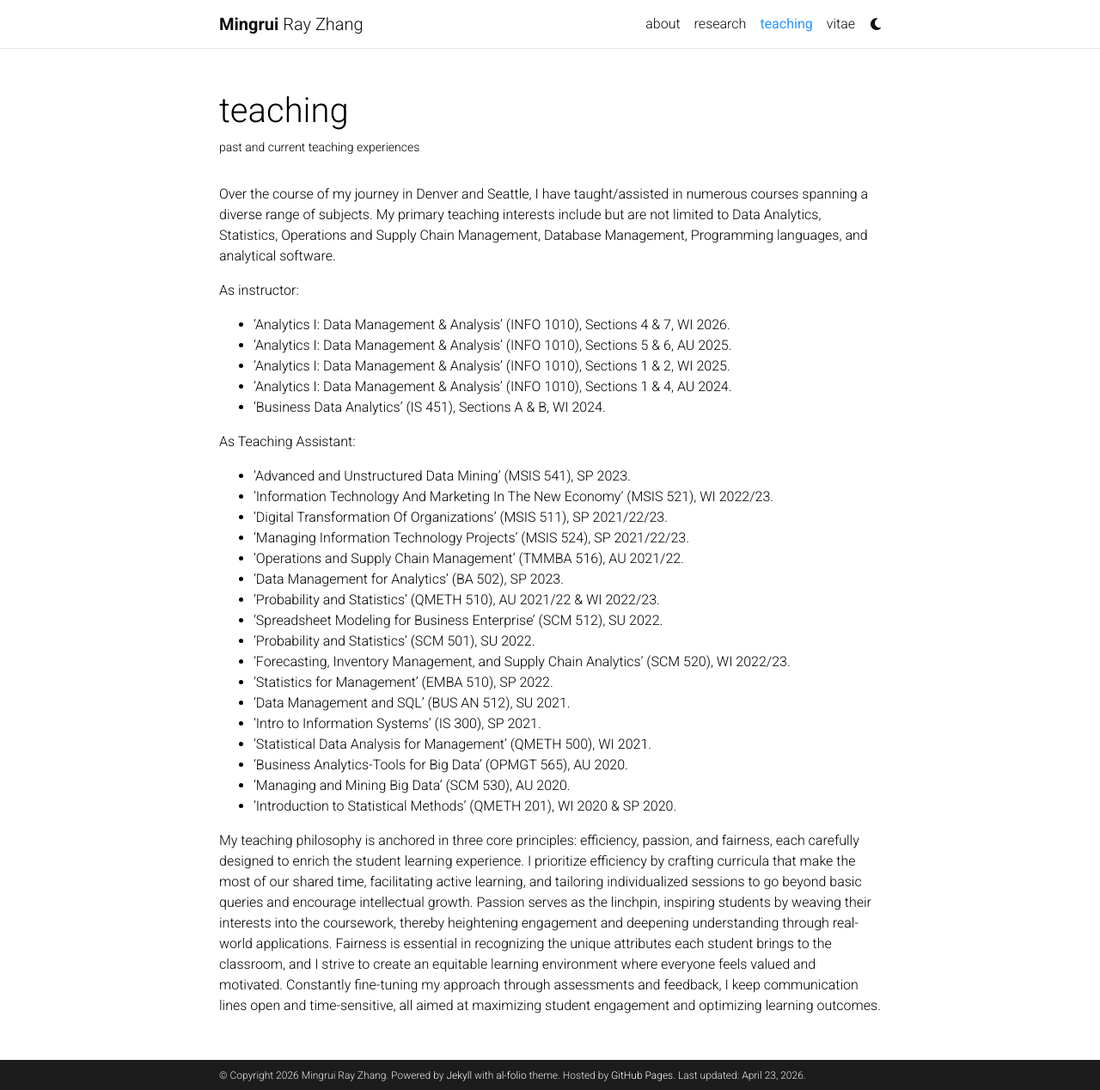
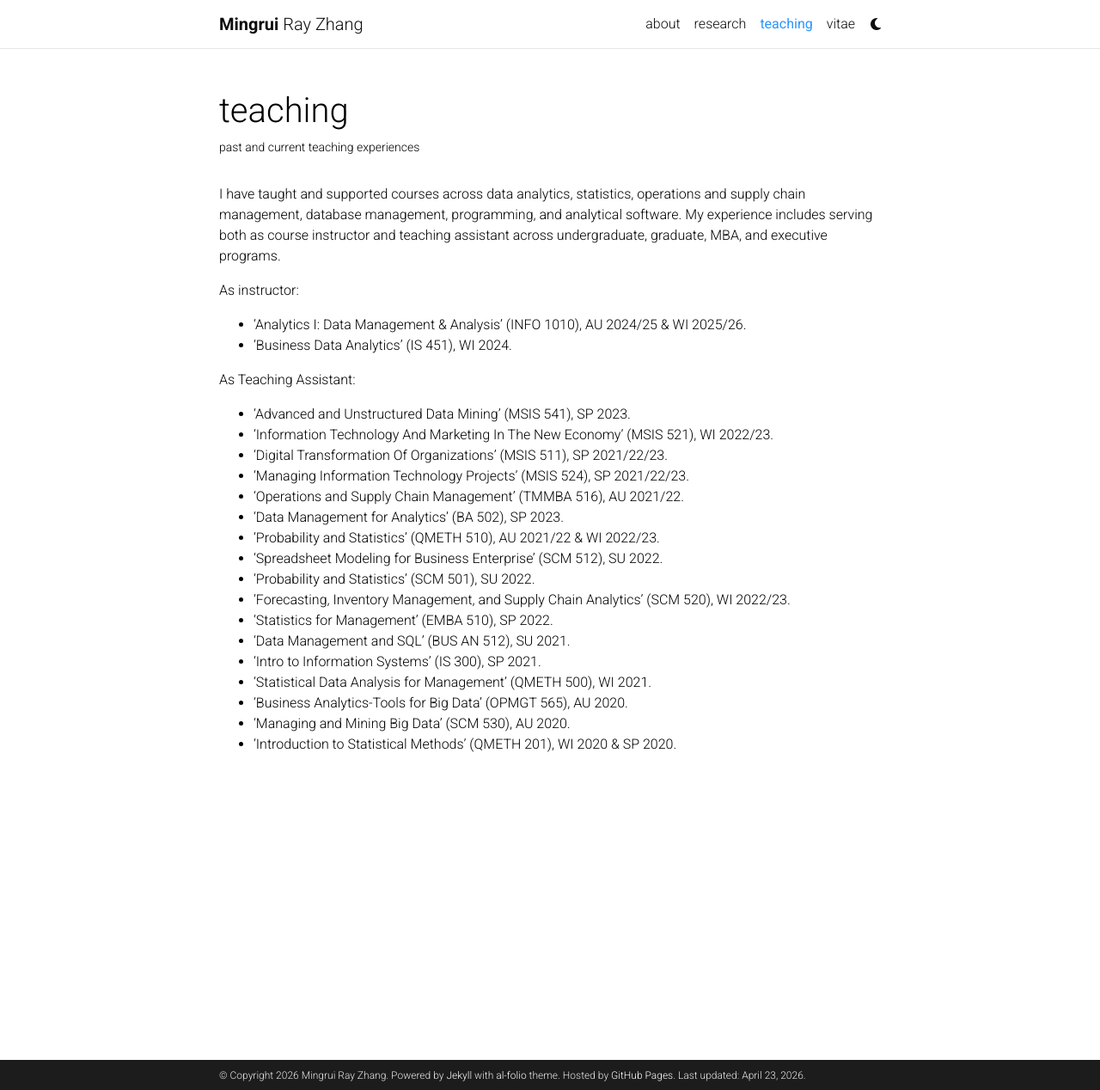
Before and after one commit to MingruiRayZhang/MingruiRayZhang.github.io, a Jekyll site: the page built from _pages/teaching.md, in a window 1280 px wide and 1268 px high. Shown: the whole window at 86% size. Built offline with Jekyll 4.4.1, drawn with Linux system fonts in a browser that asks for light colours; comment, search, counter and statistics services are not loaded; a style sheet for code colours, icons or effects is not loaded.

Commit message:
Update teaching.md

```diff
--- a/_pages/teaching.md
+++ b/_pages/teaching.md
@@ -7,14 +7,11 @@ nav: true
 nav_order: 3
 ---
 
-Over the course of my journey in Denver and Seattle, I have taught/assisted in numerous courses spanning a diverse range of subjects. My primary teaching interests include but are not limited to Data Analytics, Statistics, Operations and Supply Chain Management, Database Management, Programming languages, and analytical software.
+I have taught and supported courses across data analytics, statistics, operations and supply chain management, database management, programming, and analytical software. My experience includes serving both as course instructor and teaching assistant across undergraduate, graduate, MBA, and executive programs.
 
 As instructor:
-- 'Analytics I: Data Management & Analysis' (INFO 1010), Sections 4 & 7, WI 2026.
-- 'Analytics I: Data Management & Analysis' (INFO 1010), Sections 5 & 6, AU 2025.
-- 'Analytics I: Data Management & Analysis' (INFO 1010), Sections 1 & 2, WI 2025.
-- 'Analytics I: Data Management & Analysis' (INFO 1010), Sections 1 & 4, AU 2024.
-- 'Business Data Analytics' (IS 451), Sections A & B, WI 2024.
+- 'Analytics I: Data Management & Analysis' (INFO 1010), AU 2024/25 & WI 2025/26.
+- 'Business Data Analytics' (IS 451), WI 2024.
 
 As Teaching Assistant:
 - 'Advanced and Unstructured Data Mining' (MSIS 541), SP 2023.
@@ -34,5 +31,3 @@ As Teaching Assistant:
 - 'Business Analytics-Tools for Big Data' (OPMGT 565), AU 2020.
 - 'Managing and Mining Big Data' (SCM 530), AU 2020.
 - 'Introduction to Statistical Methods' (QMETH 201), WI 2020 & SP 2020.
-
-My teaching philosophy is anchored in three core principles: efficiency, passion, and fairness, each carefully designed to enrich the student learning experience. I prioritize efficiency by crafting curricula that make the most of our shared time, facilitating active learning, and tailoring individualized sessions to go beyond basic queries and encourage intellectual growth. Passion serves as the linchpin, inspiring students by weaving their interests into the coursework, thereby heightening engagement and deepening understanding through real-world applications. Fairness is essential in recognizing the unique attributes each student brings to the classroom, and I strive to create an equitable learning environment where everyone feels valued and motivated. Constantly fine-tuning my approach through assessments and feedback, I keep communication lines open and time-sensitive, all aimed at maximizing student engagement and optimizing learning outcomes.
```
